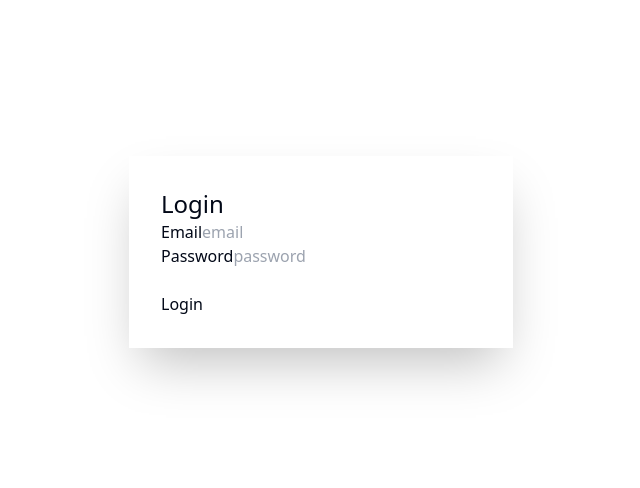
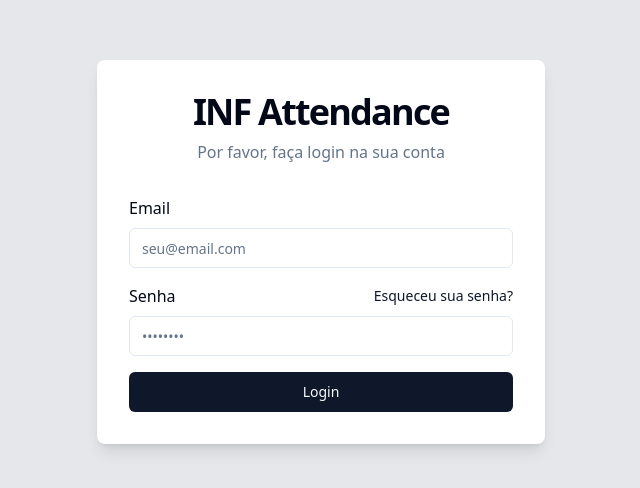
Before and after one commit to lukzgs/inf_att, a React (Vite) app in the folder frontend/: page /login in a window 1280 px wide. Shown: the part 148-636 px from the top of the page, without its empty margins (319-959 px from the left). Built offline with nearby package versions, Linux system fonts and the light colour scheme; no server answers.

Commit message:
refactor(auth): refatora o fluxo de autenticação e o layout principal

```diff
--- a/frontend/src/contexts/AuthContext.tsx
+++ b/frontend/src/contexts/AuthContext.tsx
@@ -1,4 +1,4 @@
-import { createContext, useState, useEffect, useContext, type ReactNode } from 'react';
+import { createContext, useState, useEffect, useContext, type ReactNode, useCallback, useMemo } from 'react';
 import { api } from '../services/api';
 
 interface User {
@@ -42,7 +42,7 @@ export function AuthProvider({ children }: { children: ReactNode }) {
     loadUserFromToken();
   }, []);
 
-  async function login(receivedToken: string) {
+  const login = useCallback(async (receivedToken: string) => {
     localStorage.setItem('authToken', receivedToken);
     api.defaults.headers.common['Authorization'] = `Bearer ${receivedToken}`;
     try {
@@ -53,7 +53,7 @@ export function AuthProvider({ children }: { children: ReactNode }) {
       localStorage.removeItem('authToken');
       setUser(null);
     }
-  }
+  }, []);
 
   function logout() {
     localStorage.removeItem('authToken');
@@ -61,8 +61,16 @@ export function AuthProvider({ children }: { children: ReactNode }) {
     setUser(null);
   }
 
+  const authContextValue = useMemo(() => ({
+    isAuthenticated: !!user,
+    user,
+    isLoading,
+    login,
+    logout,
+  }), [user, isLoading, login]);
+
   return (
-    <AuthContext.Provider value={{ isAuthenticated: !!user, user, isLoading, login, logout }}>
+    <AuthContext.Provider value={authContextValue}>
       {children}
     </AuthContext.Provider>
   );
--- a/frontend/src/layouts/MainLayout.tsx
+++ b/frontend/src/layouts/MainLayout.tsx
@@ -1,19 +1,16 @@
 import { Outlet, Link, NavLink, useLocation } from 'react-router-dom';
 import { useAuth } from '../contexts/AuthContext';
-import { FiHome, FiBookOpen, FiLogOut, FiMenu, FiPlus } from 'react-icons/fi';
+import { FiHome, FiBookOpen, FiLogOut, FiUsers } from 'react-icons/fi';
 import { useMemo } from 'react';
 
 const NavItem = ({ to, icon, label }: { to: string, icon: React.ReactElement, label: string }) => (
   <li>
     <NavLink
       to={to}
-      className={({ isActive }) =>
-        `flex items-center p-2 text-lg rounded-lg transition-colors duration-200 ${
-          isActive
-            ? 'bg-primary text-primary-content'
-            : 'hover:bg-base-300'
-        }`
-      }
+      className={({ isActive }) => `
+        flex items-center p-2 rounded-lg
+        ${isActive ? 'bg-primary text-primary-content' : 'text-base-content'}
+      `}
     >
       {icon}
       <span className="ml-3">{label}</span>
@@ -25,8 +22,8 @@ export default function MainLayout() {
   const { user, logout } = useAuth();
   const location = useLocation();
 
-  const pageTitle = useMemo(() => {
-    const path = location.pathname.split('/')[1];
+  const title = useMemo(() => {
+    const path = location.pathname.split('/').pop();
     if (location.pathname.includes('/courses/edit')) return 'Editar Curso';
     if (location.pathname.includes('/courses/new')) return 'Novo Curso';
     if (location.pathname.includes('/courses/')) return 'Detalhes do Curso';
@@ -35,77 +32,58 @@ export default function MainLayout() {
         return 'Dashboard';
       case 'courses':
         return 'Meus Cursos';
+      case 'turmas':
+        return 'Minhas Turmas';
       default:
         return 'Início';
     }
   }, [location.pathname]);
 
-  const showAddButton = location.pathname === '/courses';
-
   return (
-    <div className="drawer lg:drawer-open bg-base-200">
-      <input id="my-drawer-2" type="checkbox" className="drawer-toggle" />
-      <div className="drawer-content flex flex-col bg-base-100">
-        {/* Header principal (visível em todas as telas) */}
-        <header className="navbar bg-base-100 sticky top-0 z-30 border-b border-base-300">
-          <div className="lg:hidden">
-            <label htmlFor="my-drawer-2" className="btn btn-square btn-ghost">
-              <FiMenu size={24} />
-            </label>
-          </div>
-          <div className="flex-1 px-2">
-            <h1 className="text-xl font-semibold">{pageTitle}</h1>
-          </div>
-          <div className="flex-none">
-            {showAddButton && (
-              <Link to="/courses/new" className="btn btn-primary btn-sm sm:btn-md">
-                <FiPlus size={16} className="mr-1 sm:mr-2" />
-                <span className="hidden sm:inline">Novo Curso</span>
-              </Link>
-            )}
-          </div>
-        </header>
-
-        {/* Conteúdo da Página */}
-        <main className="flex-grow p-4 sm:p-6 lg:p-8">
-          <Outlet />
-        </main>
-      </div>
-      <div className="drawer-side z-40">
-        <label htmlFor="my-drawer-2" aria-label="close sidebar" className="drawer-overlay"></label>
-
-        <aside className="menu p-4 w-72 min-h-full bg-base-200 text-base-content flex flex-col">
+    <div className="flex flex-col h-screen">
+      <div className="flex flex-1">
+        <aside className="w-64 bg-base-100 p-4">
           <div className="p-4 mb-4">
             <Link to="/dashboard" className="text-2xl font-bold">INF_ATT</Link>
           </div>
 
           <ul className="space-y-2 flex-grow">
             <NavItem to="/dashboard" icon={<FiHome size={20} />} label="Dashboard" />
-            <NavItem to="/courses" icon={<FiBookOpen size={20} />} label="Cursos" />
+
+            {user?.roles.includes('ADMIN') && (
+              <NavItem to="/courses" icon={<FiBookOpen size={20} />} label="Cursos" />
+            )}
+
+            {user?.roles.includes('PROFESSOR') && (
+              <NavItem to="/turmas" icon={<FiUsers size={20} />} label="Turmas" />
+            )}
           </ul>
 
           {/* User Info e Logout */}
           <div className="mt-auto p-2 border-t border-base-300">
             <div className="flex items-center p-2 rounded-lg">
-              <div className="avatar placeholder mr-3">
-                <div className="bg-neutral-focus text-neutral-content rounded-full w-10">
-                  <span>{user?.name?.charAt(0).toUpperCase()}</span>
-                </div>
+              <div className="w-10 h-10 rounded-full bg-neutral-focus text-neutral-content flex items-center justify-center">
+                <span>{user?.name?.charAt(0).toUpperCase()}</span>
               </div>
-              <div>
+              <div className="ml-3">
                 <p className="font-semibold text-sm">{user?.name || 'Usuário'}</p>
                 <p className="text-xs text-base-content/70">{user?.email}</p>
               </div>
             </div>
             <button
               onClick={logout}
-              className="w-full flex items-center p-2 mt-2 text-lg rounded-lg transition-colors duration-200 hover:bg-error hover:text-error-content"
+              className="btn btn-ghost w-full justify-start text-lg"
             >
               <FiLogOut size={20} />
-              <span className="ml-3">Logout</span>
+              <span className="ml-3">Sair</span>
             </button>
           </div>
         </aside>
+
+        <div className="flex-1 p-6">
+          <h1 className="text-3xl font-bold mb-4">{title}</h1>
+          <Outlet />
+        </div>
       </div>
     </div>
   );
--- a/frontend/src/pages/LoginPage.tsx
+++ b/frontend/src/pages/LoginPage.tsx
@@ -1,83 +1,112 @@
-import { useState, type FormEvent } from 'react';
+import { useForm } from 'react-hook-form';
+import { zodResolver } from '@hookform/resolvers/zod';
+import { z } from 'zod';
 import { useAuth } from '../contexts/AuthContext';
 import { api } from '../services/api';
+import { Button } from '../components/common/Button';
+import { Input } from '../components/common/Input';
 
 // Define the shape of the login response
 interface LoginResponse {
   access_token: string;
 }
 
+// Define the form schema using Zod
+const loginSchema = z.object({
+  email: z.string().email({ message: 'Email inválido' }),
+  password: z.string().min(1, { message: 'A senha é obrigatória' }),
+});
+
+// Infer the type from the schema
+type LoginFormInputs = z.infer<typeof loginSchema>;
+
 export default function LoginPage() {
-  const [email, setEmail] = useState('');
-  const [password, setPassword] = useState('');
-  const [error, setError] = useState<string | null>(null);
-  const [isLoading, setIsLoading] = useState(false);
+  const {
+    register,
+    handleSubmit,
+    formState: { errors, isSubmitting },
+    setError,
+  } = useForm<LoginFormInputs>({
+    resolver: zodResolver(loginSchema),
+  });
+
   const { login } = useAuth();
 
-  const handleSubmit = async (e: FormEvent) => {
-    e.preventDefault();
-    setError(null);
-    setIsLoading(true);
-
+  const onSubmit = async (data: LoginFormInputs) => {
     try {
-      // This POST request should match your backend's login endpoint
-      const response = await api.post<LoginResponse>('/auth/login', {
-        email,
-        password,
-      });
-
+      const response = await api.post<LoginResponse>('/auth/login', data);
       const token = response.data.access_token;
       await login(token);
-
     } catch (err) {
-      setError('Falha no login. Verifique suas credenciais.');
+      setError('root.serverError', {
+        type: 'manual',
+        message: 'Falha no login. Verifique suas credenciais.',
+      });
       console.error(err);
-    } finally {
-      setIsLoading(false);
     }
   };
 
   return (
-    <div className="min-h-screen flex items-center justify-center bg-base-200 p-4">
-      <div className="card w-full max-w-sm shrink-0 shadow-2xl bg-base-100">
-        <form className="card-body" onSubmit={handleSubmit}>
-          <h1 className="card-title text-2xl justify-center">Login</h1>
+    <div className="min-h-screen w-full flex items-center justify-center bg-gray-200">
+      <div className="w-full max-w-md bg-white p-8 rounded-lg shadow-lg">
+        <div className="mb-8 text-center">
+          <h1 className="text-3xl font-bold tracking-tighter sm:text-4xl">
+            INF Attendance
+          </h1>
+          <p className="mt-2 text-muted-foreground">
+            Por favor, faça login na sua conta
+          </p>
+        </div>
 
-          <div className="form-control">
-            <label className="label">
-              <span className="label-text">Email</span>
-            </label>
-            <input
+        <form onSubmit={handleSubmit(onSubmit)} className="space-y-4">
+          <div className="space-y-2">
+            <label htmlFor="email">Email</label>
+            <Input
+              id="email"
               type="email"
-              placeholder="email"
-              className="input input-bordered"
-              required
-              value={email}
-              onChange={(e) => setEmail(e.target.value)}
+              placeholder="seu@email.com"
+              {...register('email')}
+              className={errors.email ? 'border-destructive' : ''}
             />
+            {errors.email && (
+              <p className="text-sm text-destructive">{errors.email.message}</p>
+            )}
           </div>
 
-          <div className="form-control">
-            <label className="label">
-              <span className="label-text">Password</span>
-            </label>
-            <input
+          <div className="space-y-2">
+            <div className="flex items-center justify-between">
+              <label htmlFor="password">Senha</label>
+              <a href="#" className="text-sm text-primary hover:underline">
+                Esqueceu sua senha?
+              </a>
+            </div>
+            <Input
+              id="password"
               type="password"
-              placeholder="password"
-              className="input input-bordered"
-              required
-              value={password}
-              onChange={(e) => setPassword(e.target.value)}
+              placeholder="••••••••"
+              {...register('password')}
+              className={errors.password ? 'border-destructive' : ''}
             />
+            {errors.password && (
+              <p className="text-sm text-destructive">
+                {errors.password.message}
+              </p>
+            )}
           </div>
 
-          {error && <div className="text-error text-sm text-center">{error}</div>}
+          {errors.root?.serverError && (
+            <p className="text-sm text-destructive text-center">
+              {errors.root.serverError.message}
+            </p>
+          )}
 
-          <div className="form-control mt-6">
-            <button className="btn btn-primary" type="submit" disabled={isLoading}>
-              {isLoading ? <span className="loading loading-spinner"></span> : 'Login'}
-            </button>
-          </div>
+          <Button type="submit" className="w-full" disabled={isSubmitting}>
+            {isSubmitting ? (
+              <span className="loading loading-spinner"></span>
+            ) : (
+              'Login'
+            )}
+          </Button>
         </form>
       </div>
     </div>
```
